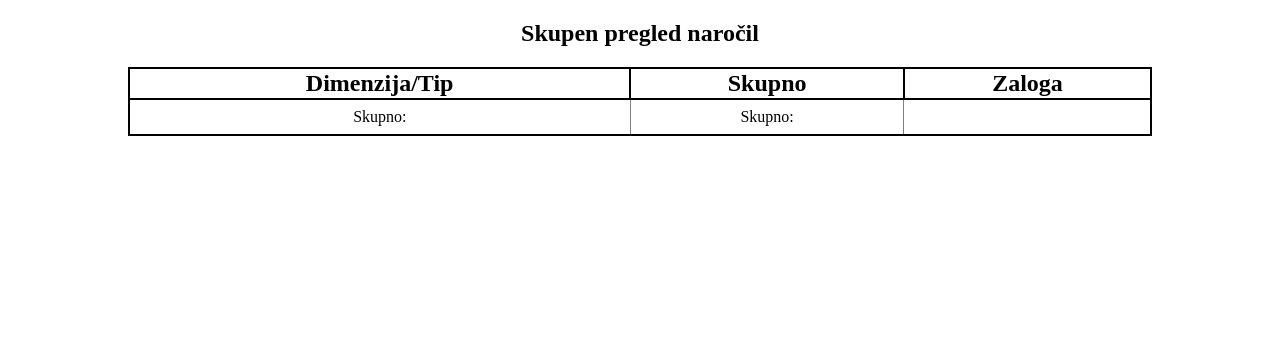
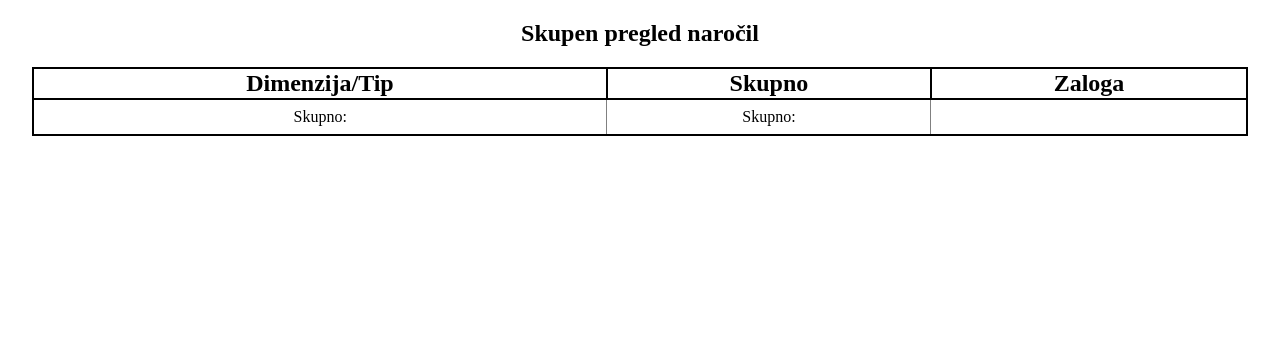
Before and after one commit to TadejGrof/LaBodega, a Django app: page /zaloga/1/1/skupen_pregled/ in a window 1280 px wide. Shown: the part 96-436 px from the top of the page. Run offline with Django 3.2, Linux system fonts and the light colour scheme; a user stored in the database is signed in; data comes from the database, SQL or seed files in the repository.

Commit message:
popravek

```diff
--- a/zaloga/templates/zaloga/skupen_pregled_narocil.html
+++ b/zaloga/templates/zaloga/skupen_pregled_narocil.html
@@ -6,15 +6,15 @@
 {% block content %}
 <h2> Skupen pregled naročil  </h2>
 
-<div style="width:80%;display:inline-block;text-aling:center">
+<div style="width:95%;display:inline-block;text-aling:center">
     <table class="tabela_vnosov">
         <tr>
-            <th> Dimenzija/Tip </th>
+            <th style="width:7%"> Dimenzija/Tip </th>
             {% for narocilo in narocila %}
-                <th> {{narocilo.stranka__ime}} </th>
+                <th style="width:{{85|divide:stevilo_narocil}}%"> {{narocilo.stranka__ime}} </th>
             {% endfor %}
-            <th> Skupno </th>
-            <th> Zaloga </th>
+            <th style="width:4%"> Skupno </th>
+            <th style="width:4%"> Zaloga </th>
         </tr>
         {% with zaloga=zaloga.dimenzija_tip_zaloga %}
             {% for dimenzija in razlicne_dimenzije %}
@@ -39,7 +39,7 @@
                                 </td>
                                 {% endwith %}
                             {% else %}
-                                    <td> <button> Dodaj vnos </button> </td>
+                                    <td> 0 <button> + </button> </td>
                             {% endif %}
                         {% endwith %}
                     {% endfor %}
--- a/zaloga/templatetags/zaloga_exstras.py
+++ b/zaloga/templatetags/zaloga_exstras.py
@@ -14,6 +14,13 @@ def zadnji(list):
 @register.filter
 def skupna_cena(vnos):
     return vnos['stevilo'] * vnos['cena']
+
+@register.filter
+def divide(value, arg):
+    try:
+        return int(value) / int(arg)
+    except (ValueError, ZeroDivisionError):
+        return None
 
 @register.filter
 def dolgi_tip(zaloga, tip):
--- a/zaloga/views.py
+++ b/zaloga/views.py
@@ -238,7 +238,7 @@ def skupen_pregled_narocil(request, zaloga, tip_baze):
         for stranka in razlicne_dimenzije[dimenzija]:
             for vnos in razlicne_dimenzije[dimenzija][stranka]:
                 skupno[dimenzija] += razlicne_dimenzije[dimenzija][stranka][vnos]
-    return pokazi_stran(request,'zaloga/skupen_pregled_narocil.html',{'narocila':narocila,'razlicne_dimenzije':razlicne_dimenzije,'zaloga':zaloga,'skupno':skupno})
+    return pokazi_stran(request,'zaloga/skupen_pregled_narocil.html',{'narocila':narocila,'razlicne_dimenzije':razlicne_dimenzije,'zaloga':zaloga,'skupno':skupno, 'stevilo_narocil':baze.count()})
 
 #######################################################################################################
 
```
